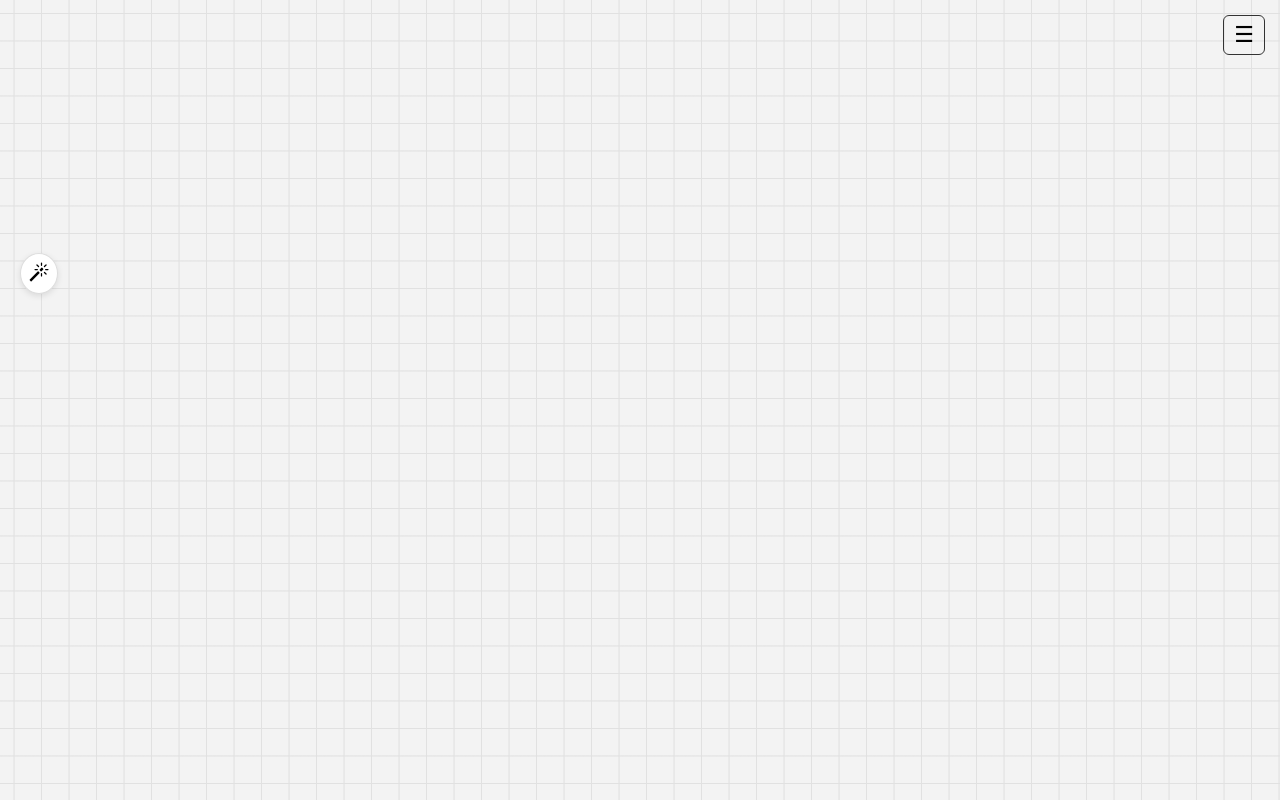
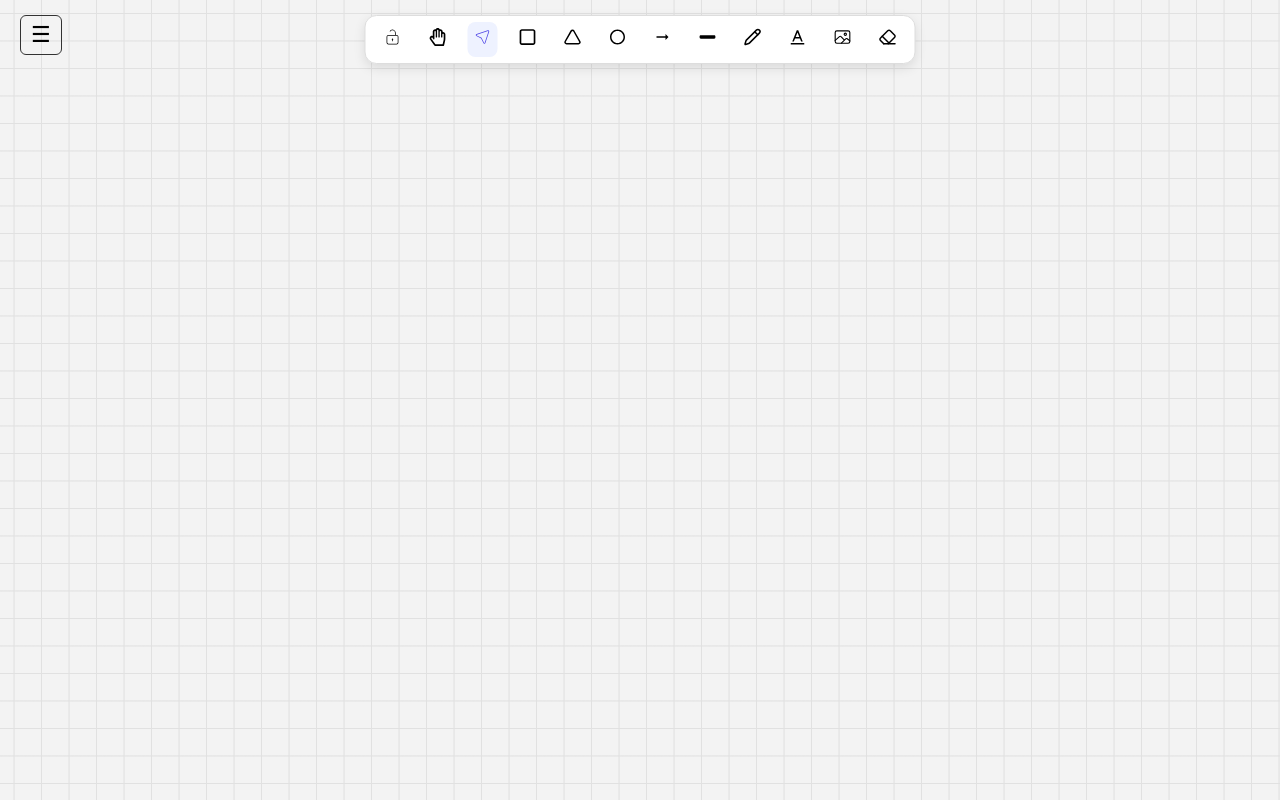
Before and after one commit to power2loop/Whiteboard, a React (Vite) app in the folder Frontend/: page / in a window 1280 px wide. Shown: the top 800 px of the page. Built offline with nearby package versions, Linux system fonts and the light colour scheme.

Commit message:
proper menu and draw button

```diff
--- a/Frontend/src/components/Sidebar/Sidebar.css
+++ b/Frontend/src/components/Sidebar/Sidebar.css
@@ -1,7 +1,7 @@
 .sidebar-container {
     position: fixed;
     top: 15px;
-    right: 15px;
+    left: 20px;
     display: inline-block;
     z-index: 30;
 }
@@ -26,7 +26,7 @@
     position: absolute;
     top: 100%;
     /* appear directly below button */
-    right: 0;
+    left: 20;
     /* align with button's right edge */
     margin-top: 8px;
     width: 220px;
--- a/Frontend/src/components/Topbar/Topbar.css
+++ b/Frontend/src/components/Topbar/Topbar.css
@@ -1,50 +1,32 @@
 .topbar-wrapper {
   position: fixed;
-  top: 20px;
-  left: 20px;
-  display: flex;
-  align-items: center;
+  top: 15px;
+  left: 50%;
+  transform: translateX(-50%);
   z-index: 30;
 }
 
-.toggle-btn {
-  background: white;
-  border: 1px solid #ddd;
-  border-radius: 50%;
-  padding: 8px;
-  cursor: pointer;
-  box-shadow: 0 2px 6px rgba(0, 0, 0, 0.1);
-}
-
-.toolbar {
+/* Toolbar always visible */
+.toolbar.always-visible {
   display: flex;
   align-items: center;
-  gap: 8px;
+  flex-direction: row;
+  gap: 15px;
   background: white;
   border: 1px solid #ddd;
   border-radius: 12px;
-  padding: 6px 10px;
-  margin-left: 10px;
+  padding: 6px 12px;
   box-shadow: 0 4px 12px rgba(0, 0, 0, 0.1);
-  opacity: 0;
-  transform: translateX(-20px);
-  pointer-events: none;
-  transition: all 0.3s ease;
 }
 
-.toolbar.open {
-  opacity: 1;
-  transform: translateX(0);
-  pointer-events: auto;
-}
-
+/* Buttons */
 .toolbar button {
   background: none;
   border: none;
   padding: 6px;
   cursor: pointer;
   border-radius: 8px;
-  font-size: 16px;
+  font-size: 18px;
 }
 
 .toolbar button.active {
--- a/Frontend/src/components/Topbar/Topbar.jsx
+++ b/Frontend/src/components/Topbar/Topbar.jsx
@@ -1,33 +1,16 @@
 import React, { useState } from "react";
-import { MdLock, MdDiamond, MdArrowRightAlt } from "react-icons/md";
-import {
-  FaHandPaper,
-  FaMousePointer,
-  FaSquare,
-  FaRegCircle,
-  FaMinus,
-  FaPencilAlt,
-  FaFont,
-  FaImage,
-  FaEraser,
-  FaMagic,
-} from "react-icons/fa";
-import "./Topbar.css";
-import { CiUnlock } from "react-icons/ci";
+import { MdArrowRightAlt, MdOutlineCircle } from "react-icons/md";
+import { FaMinus } from "react-icons/fa";
+import { CiUnlock, CiLocationArrow1 } from "react-icons/ci";
 import { FaRegHandPaper } from "react-icons/fa";
-import { CiLocationArrow1 } from "react-icons/ci";
 import { FaRegSquare } from "react-icons/fa6";
-import { LuTriangle } from "react-icons/lu";
-import { MdOutlineCircle } from "react-icons/md";
-import { LuPencil } from "react-icons/lu";
+import { LuTriangle, LuPencil, LuEraser } from "react-icons/lu";
 import { RiFontColor } from "react-icons/ri";
 import { IoImageOutline } from "react-icons/io5";
-import { LuEraser } from "react-icons/lu";
-import { BsMagic } from "react-icons/bs";
+import "./Topbar.css";
 
 export default function Topbar({ onToolSelect }) {
   const [activeTool, setActiveTool] = useState("select");
-  const [open, setOpen] = useState(false);
 
   const handleSelect = (tool) => {
     setActiveTool(tool);
@@ -36,13 +19,7 @@ export default function Topbar({ onToolSelect }) {
 
   return (
     <div className="topbar-wrapper">
-      {/* Toggle button (always visible at left) */}
-      <button className="toggle-btn" onClick={() => setOpen(!open)}>
-        <BsMagic size={20} />
-      </button>
-
-      {/* Toolbar (slides out horizontally) */}
-      <div className={`toolbar ${open ? "open" : ""}`}>
+      <div className="toolbar always-visible">
         <button
           className={activeTool === "lock" ? "active" : ""}
           onClick={() => handleSelect("lock")}
```
